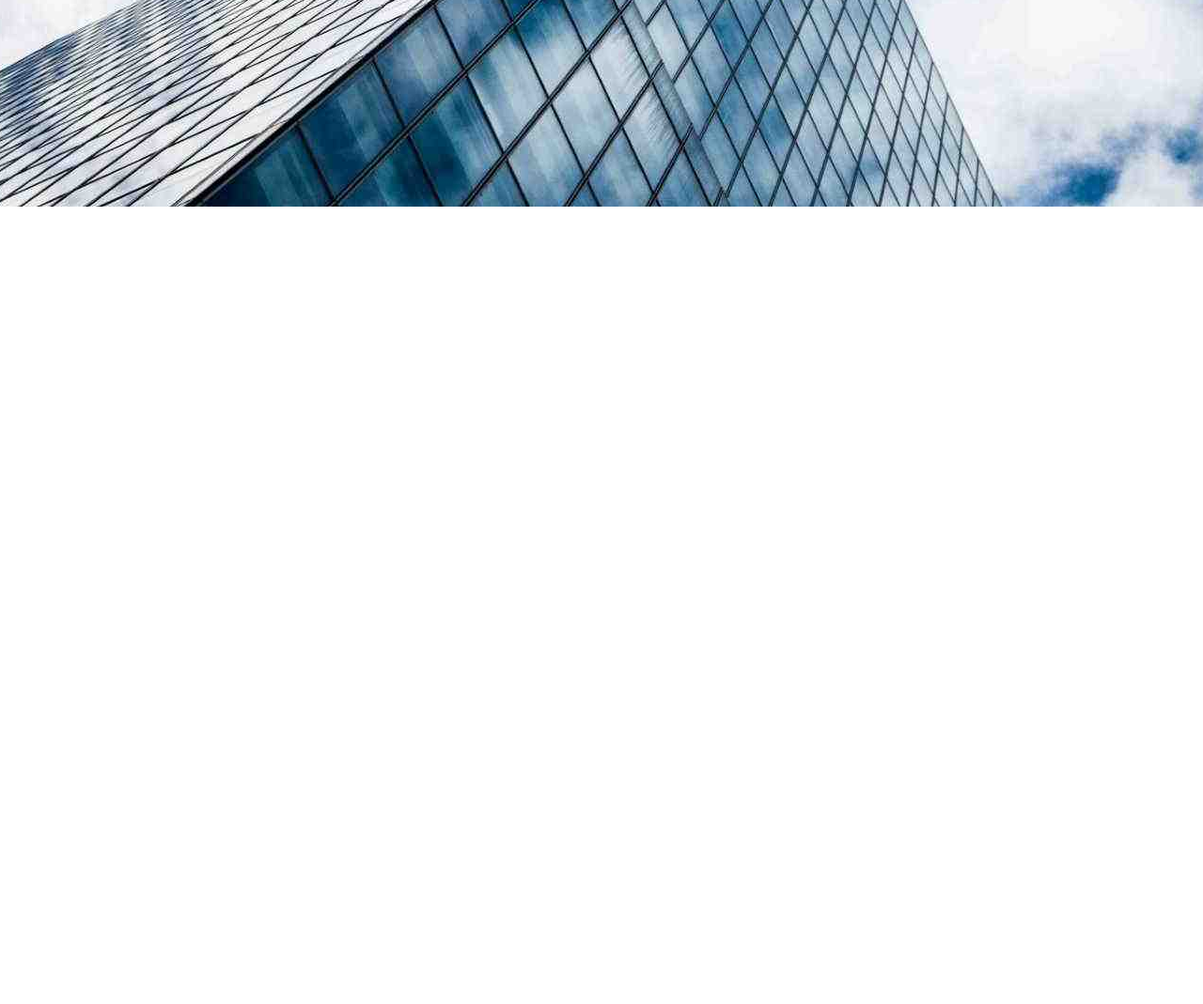
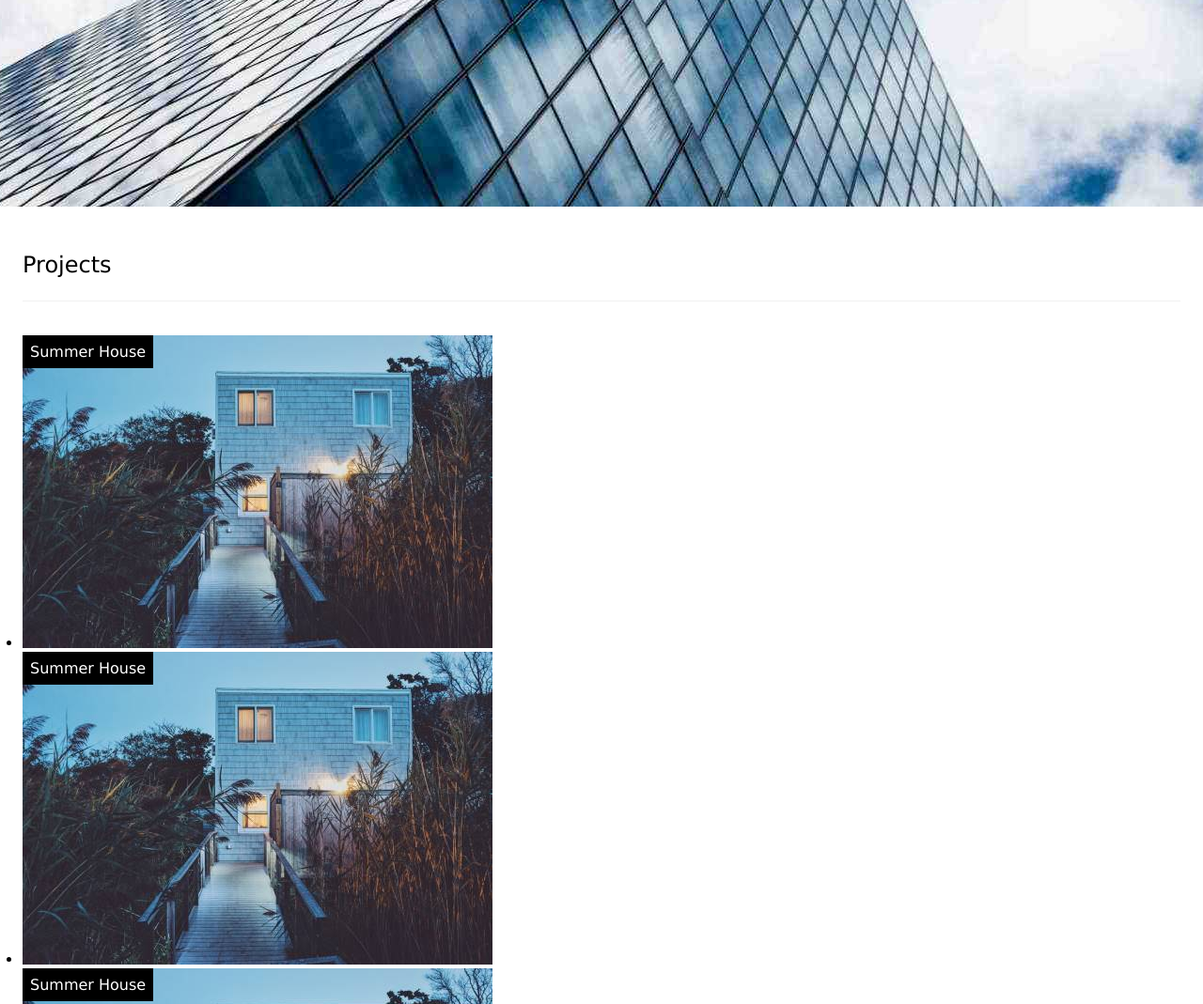
Before and after one commit to thiagopuntar/projeto-cohort-10, a plain HTML site: page index.html in a window 1280 px wide. Shown: the part 500-1569 px from the top of the page at 94% size. Before the commit the page ends 800 px from the top, so only its background shows below. Drawn offline with Linux system fonts and the light colour scheme.

Commit message:
started projects section

```diff
--- a/blocks/index.css
+++ b/blocks/index.css
@@ -2,3 +2,5 @@
 @import url(./header.css);
 @import url(./menu.css);
 @import url(./hero.css);
+@import url(./projects.css);
+@import url(./section-title.css);
--- /dev/null
+++ b/blocks/projects.css
@@ -0,0 +1,15 @@
+.projects {
+  padding-inline: 24px;
+}
+
+.projects__image-container {
+  position: relative;
+}
+
+.projects__caption {
+  background-color: black;
+  color: white;
+  position: absolute;
+  top: 0;
+  padding: 8px;
+}
--- /dev/null
+++ b/blocks/section-title.css
@@ -0,0 +1,6 @@
+.section-title {
+  border-bottom: 1px solid #F1F1F1;
+  padding-bottom: 24px;
+  margin: 48px 0 36px;
+  font-weight: 400;
+}
--- a/index.html
+++ b/index.html
@@ -21,6 +21,29 @@
     <section class="hero">
       <h1 class="hero__title"><em class="hero__logo">BR</em> Architects</h1>
     </section>
+    <section class="projects">
+      <h2 class="section-title">Projects</h2>
+      <ul class="projects__list">
+        <li class="projects__item">
+          <figure class="projects__image-container">
+            <img class="projects__image" src="./images/house1.jpeg" alt="Casa com 2 andares, uma ponte de madeira">
+            <figcaption class="projects__caption">Summer House</figcaption>
+          </figure>
+        </li>
+        <li class="projects__item">
+          <figure class="projects__image-container">
+            <img class="projects__image" src="./images/house1.jpeg" alt="Casa com 2 andares, uma ponte de madeira">
+            <figcaption class="projects__caption">Summer House</figcaption>
+          </figure>
+        </li>
+        <li class="projects__item">
+          <figure class="projects__image-container">
+            <img class="projects__image" src="./images/house1.jpeg" alt="Casa com 2 andares, uma ponte de madeira">
+            <figcaption class="projects__caption">Summer House</figcaption>
+          </figure>
+        </li>
+      </ul>
+    </section>
   </main>
 </body>
 </html>
```
Also changed, not shown: images/house1.jpeg (added).
